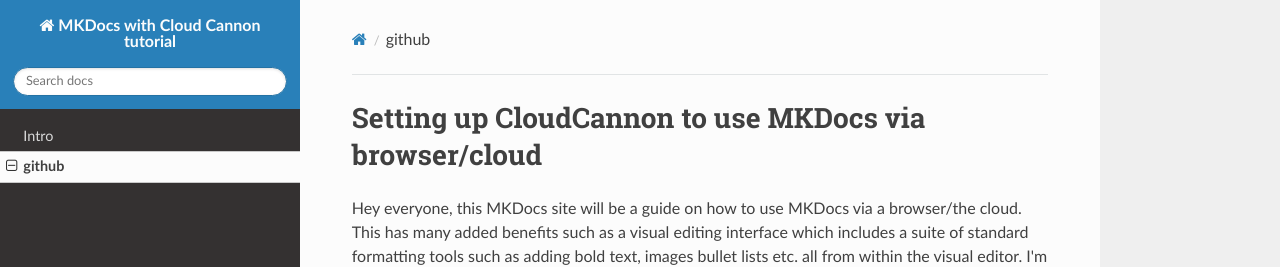
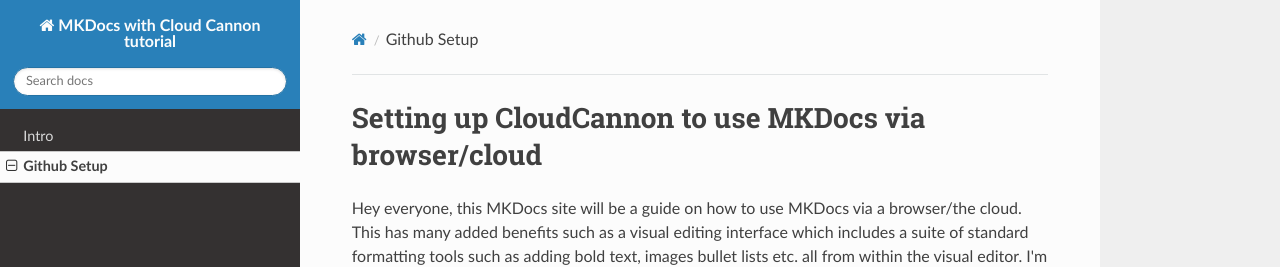
Before and after one commit to ReeceTaylor512/MKDocsTut, an MkDocs documentation site: the page built from docs/github-setup.md, in a window 1280 px wide. Shown: the top 267 px of the page. Built offline with MkDocs 1.6.1, drawn with Linux system fonts in a browser that asks for light colours; nearby versions of some CDN libraries.

Commit message:
Updated 1 file via CloudCannon.

```diff
--- a/mkdocs.yml
+++ b/mkdocs.yml
@@ -2,7 +2,8 @@ site_name: MKDocs with Cloud Cannon tutorial
 
 theme:
  name: readthedocs
+ user_color_mode_toggle: True
 
 nav:
  - Intro: intro.md
- - github: github-setup.md
+ - Github Setup: github-setup.md
```
